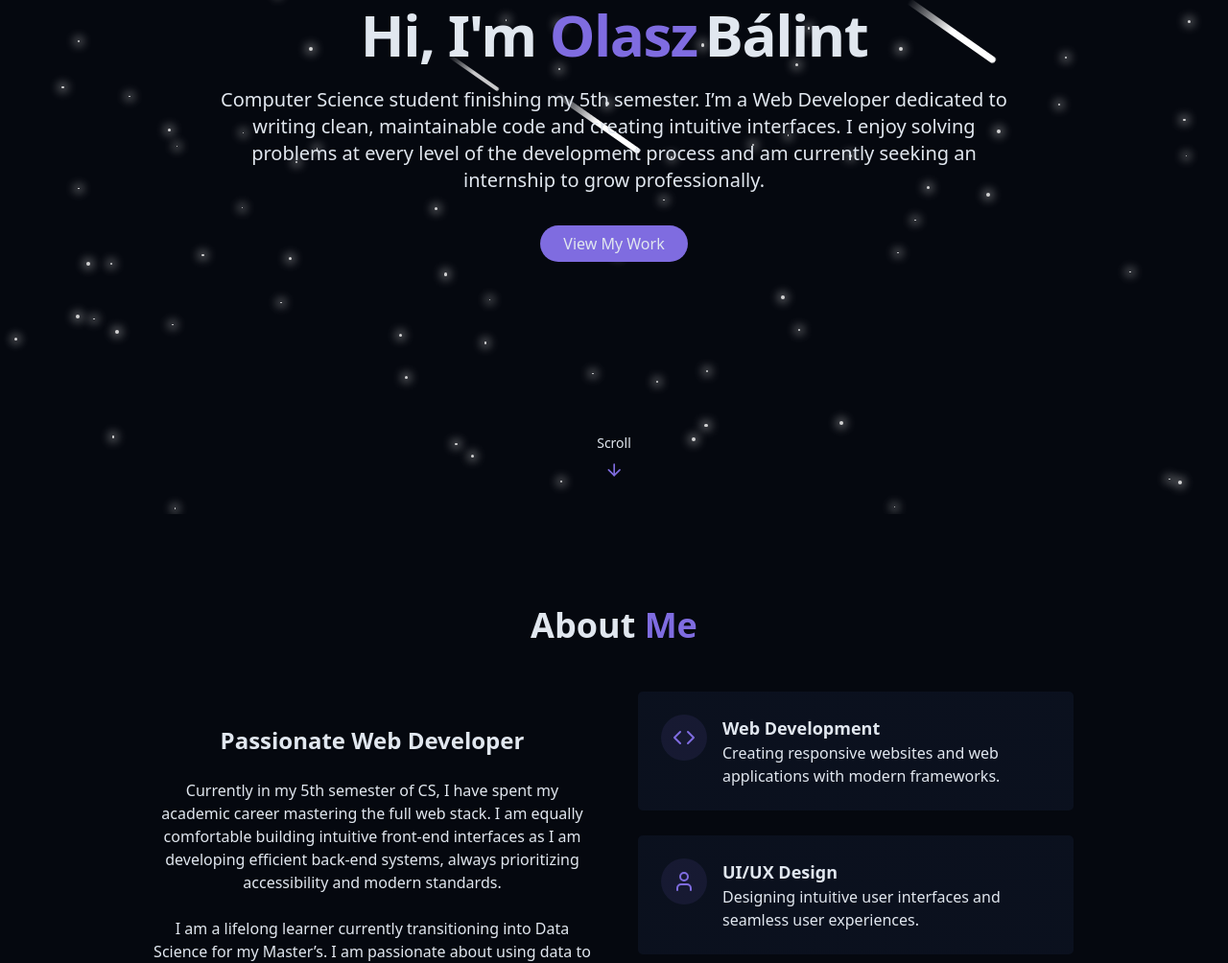
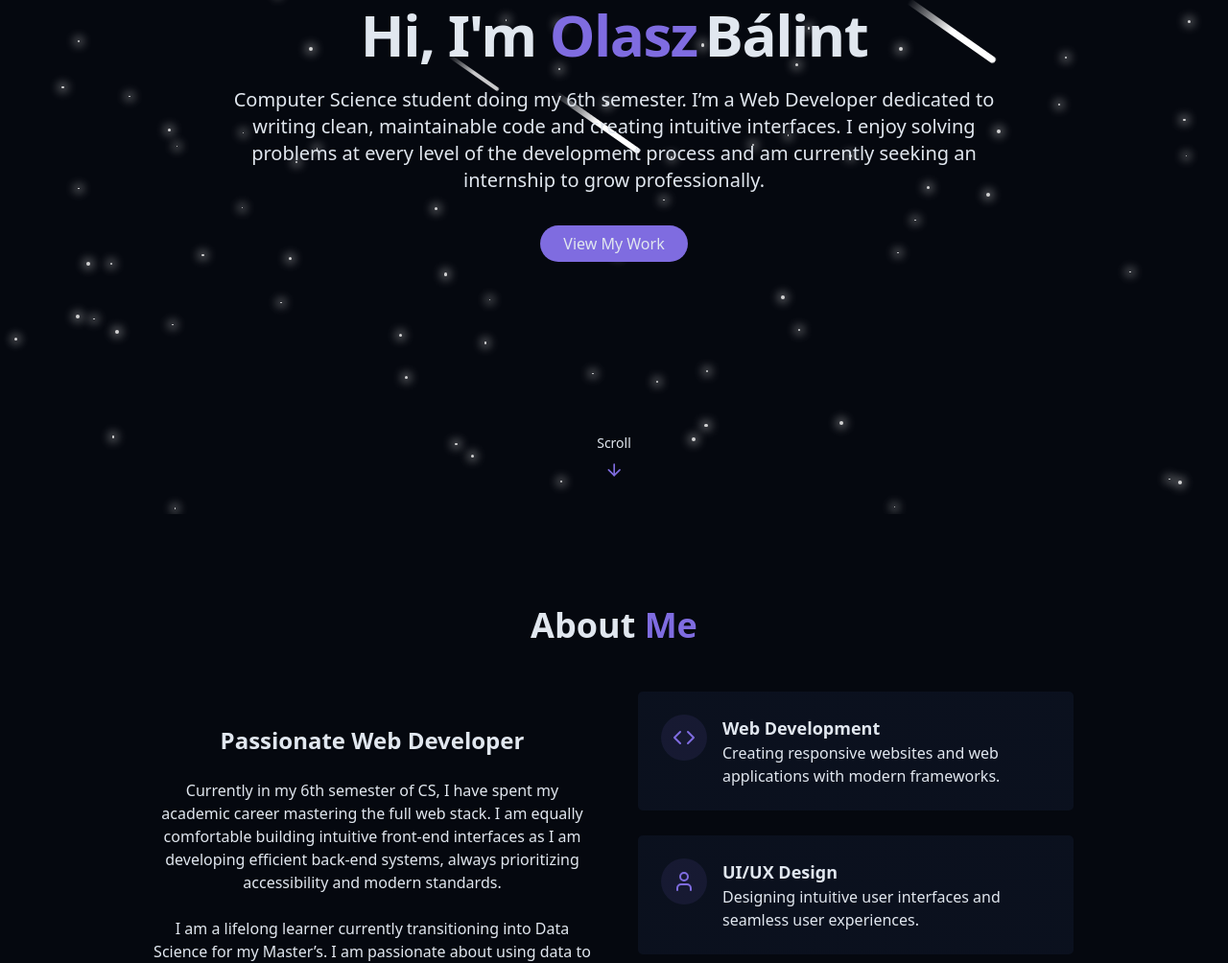
Before and after one commit to olaszb/purgalo-portfolio, a React (Vite) app: page / in a window 1280 px wide. Shown: the part 264-1268 px from the top of the page at 96% size. Built offline with nearby package versions, Linux system fonts and the light colour scheme.

Commit message:
change which semester im doing

```diff
--- a/src/components/AboutSection.jsx
+++ b/src/components/AboutSection.jsx
@@ -17,7 +17,7 @@ export const AboutSection = () => {
               </h3>
 
               <p className="text-muted-foreground">
-                Currently in my 5th semester of CS, I have spent my academic career mastering the full web stack. I am equally comfortable building intuitive front-end interfaces as I am developing efficient back-end systems, always prioritizing accessibility and modern standards.
+                Currently in my 6th semester of CS, I have spent my academic career mastering the full web stack. I am equally comfortable building intuitive front-end interfaces as I am developing efficient back-end systems, always prioritizing accessibility and modern standards.
               </p>
               <p className="text-muted-foreground">
                 I am a lifelong learner currently transitioning into Data Science for my Master’s. I am passionate about using data to build smarter web solutions and am constantly seeking new challenges that push my technical boundaries.
--- a/src/components/HeroSection.jsx
+++ b/src/components/HeroSection.jsx
@@ -20,7 +20,7 @@ export const HeroSection = () => {
                 </span>
             </h1>
             <p className="text-lg md:text-xl text-muted-foreground max-2-2xl mx-auto opacity-0 animate-fade-in-delay-3">
-                Computer Science student finishing my 5th semester. I’m a Web Developer dedicated to writing clean, maintainable code and creating intuitive interfaces. I enjoy solving problems at every level of the development process and am currently seeking an internship to grow professionally.
+                Computer Science student doing my 6th semester. I’m a Web Developer dedicated to writing clean, maintainable code and creating intuitive interfaces. I enjoy solving problems at every level of the development process and am currently seeking an internship to grow professionally.
             </p>
             <div className="pt-4 opacity-0 animate-fade-in-delay-4">
                 <a href="#projects" className="cosmic-button">
```
